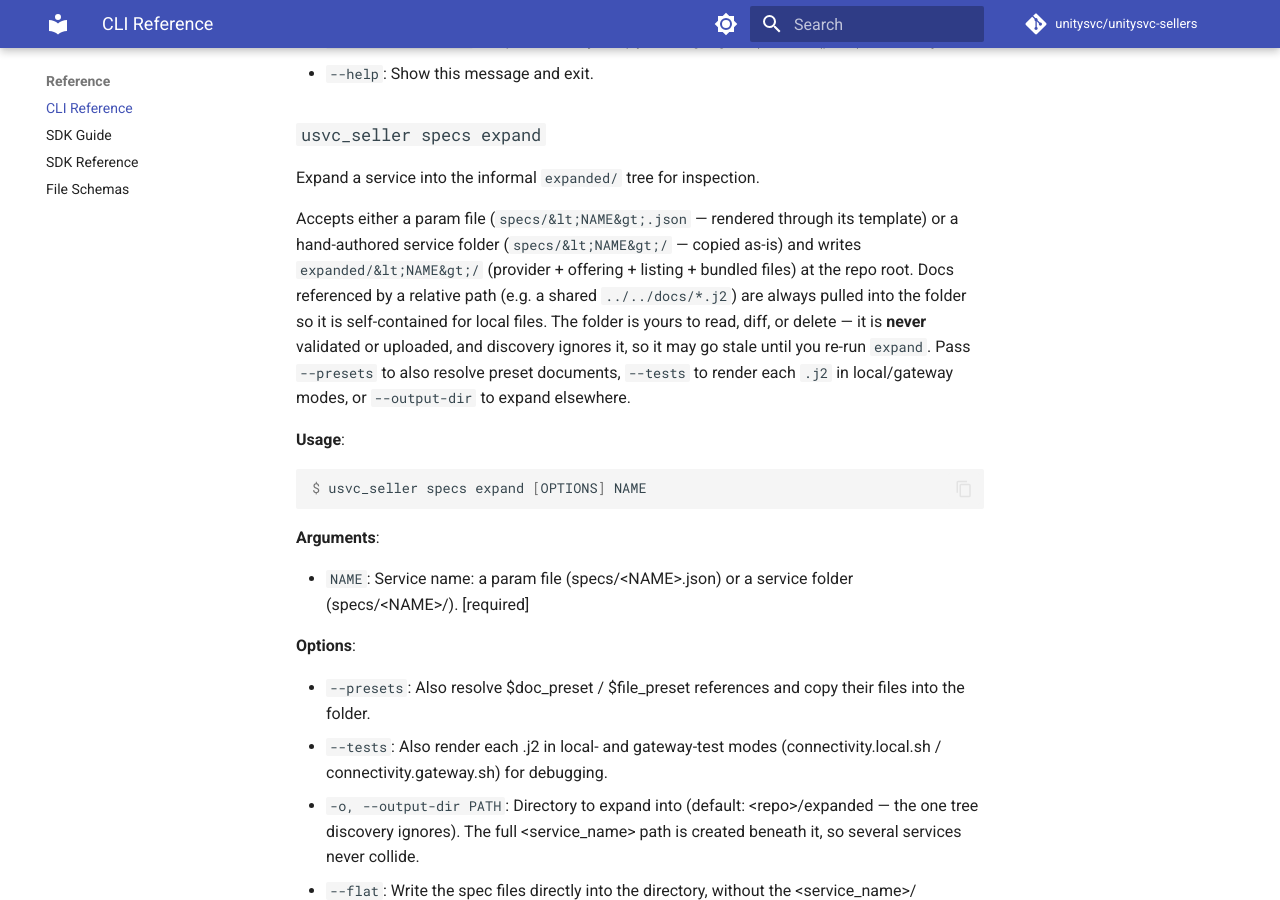
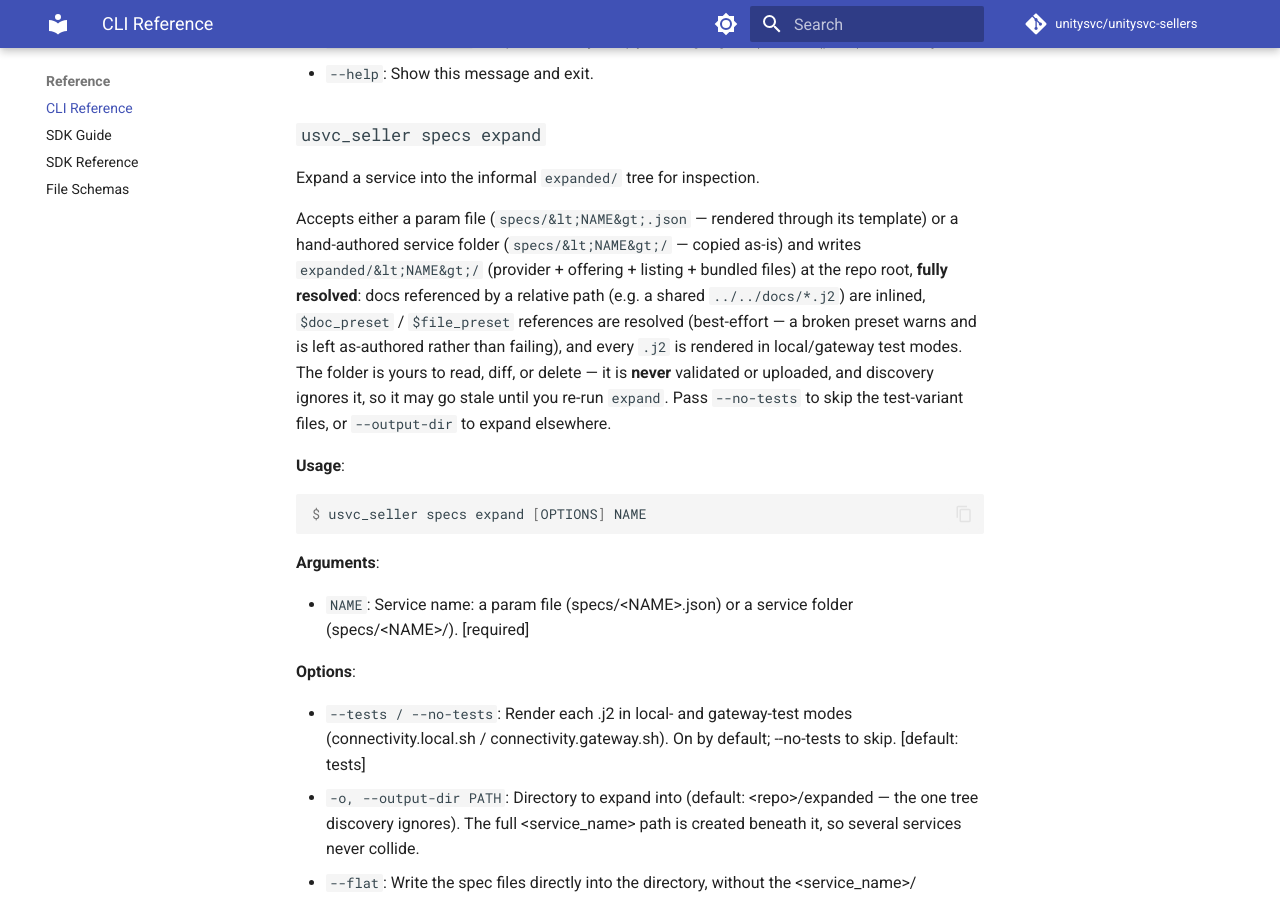
Before and after one commit to unitysvc/unitysvc-sellers, an MkDocs documentation site: the page built from docs/cli-reference.md, in a window 1280 px wide and 900 px high, scrolled down 2337 px. Built offline with MkDocs 1.6.1 and Material for MkDocs 9.7.7, drawn with Linux system fonts in a browser that asks for light colours; comment, search, counter and statistics services are not loaded.

Commit message:
feat(specs): expand resolves everything by default (presets best-effort, tests on)
Per review — `expand` is an inspection tool, so it now does the full resolve by
default instead of gating behind --presets/--tests. A plain `expand <svc>`:

- inlines docs referenced by a relative path (shared ../../docs/*),
- resolves $doc_preset / $file_preset **best-effort** — a broken/unknown preset
  prints a warning and is left as-authored rather than failing the command,
- renders every .j2 in local- and gateway-test modes.

`--no-tests` skips just the test-variant files. `--presets` / `--tests` are kept
as accepted no-ops (`--presets` hidden) so existing invocations don't break. The
hard preset gate stays `validate` (which is what catches a bad preset in CI).

Both preset-resolving loads (`_materialize_presets` and the test-render context)
are now best-effort, so a plain expand never fails on unresolved presets.

Co-Authored-By: Claude Opus 4.8 <noreply@anthropic.com>

```diff
--- a/docs/cli-reference.md
+++ b/docs/cli-reference.md
@@ -99,13 +99,14 @@ Expand a service into the informal ``expanded/`` tree for inspection.
 Accepts either a param file (``specs/&lt;NAME&gt;.json`` — rendered through its
 template) or a hand-authored service folder (``specs/&lt;NAME&gt;/`` — copied as-is)
 and writes ``expanded/&lt;NAME&gt;/`` (provider + offering + listing + bundled
-files) at the repo root. Docs referenced by a relative path (e.g. a shared
-``../../docs/*.j2``) are always pulled into the folder so it is self-contained
-for local files. The folder is yours to read, diff, or delete — it is
+files) at the repo root, **fully resolved**: docs referenced by a relative
+path (e.g. a shared ``../../docs/*.j2``) are inlined, ``$doc_preset`` /
+``$file_preset`` references are resolved (best-effort — a broken preset warns
+and is left as-authored rather than failing), and every ``.j2`` is rendered in
+local/gateway test modes. The folder is yours to read, diff, or delete — it is
 **never** validated or uploaded, and discovery ignores it, so it may go stale
-until you re-run ``expand``. Pass ``--presets`` to also resolve preset
-documents, ``--tests`` to render each ``.j2`` in local/gateway modes, or
-``--output-dir`` to expand elsewhere.
+until you re-run ``expand``. Pass ``--no-tests`` to skip the test-variant
+files, or ``--output-dir`` to expand elsewhere.
 
 **Usage**:
 
@@ -119,8 +120,7 @@ $ usvc_seller specs expand [OPTIONS] NAME
 
 **Options**:
 
-* `--presets`: Also resolve $doc_preset / $file_preset references and copy their files into the folder.
-* `--tests`: Also render each .j2 in local- and gateway-test modes (connectivity.local.sh / connectivity.gateway.sh) for debugging.
+* `--tests / --no-tests`: Render each .j2 in local- and gateway-test modes (connectivity.local.sh / connectivity.gateway.sh). On by default; --no-tests to skip.  [default: tests]
 * `-o, --output-dir PATH`: Directory to expand into (default: &lt;repo&gt;/expanded — the one tree discovery ignores). The full &lt;service_name&gt; path is created beneath it, so several services never collide.
 * `--flat`: Write the spec files directly into the directory, without the &lt;service_name&gt;/ subfolder (predictable paths). Holds one service at a time; best paired with --output-dir.
 * `-d, --data-dir PATH`: Repo root or specs/ directory (default: current directory).
```
Also changed, not shown: 3 other files.
